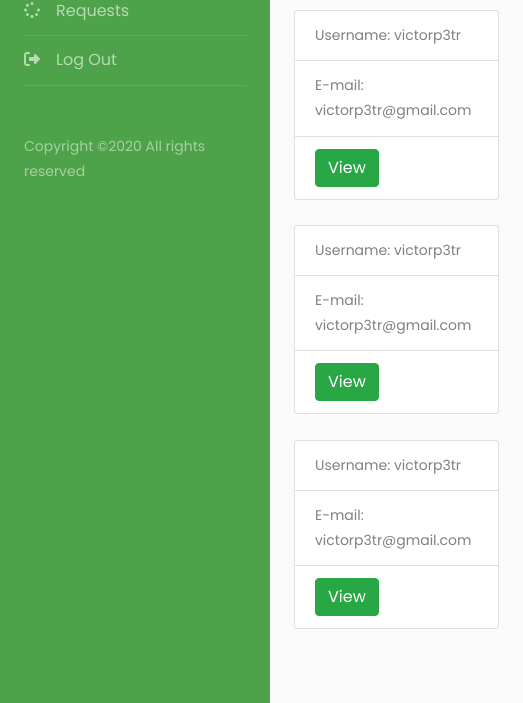
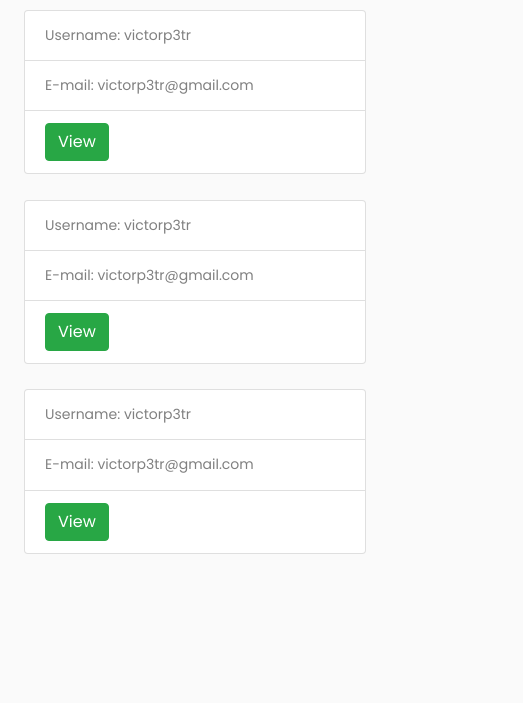
Before and after one commit to victuk/corporate-setup, a plain HTML site: page dashboards/admin-profile-users-list.html in a window 390 px wide. Shown: the part 217-920 px from the top of the page, 523 px wide, since content can reach past the window. After the commit the page ends 845 px from the top, so only its background shows below. Drawn offline with Linux system fonts and the light colour scheme.

Commit message:
I have fixed the sidebar problem, so it will only sho up when we are on a laptop screen, on a phone's screen it remains hidden umless the siebar toggle button is clicked

```diff
--- a/dashboards/admin-profile-users-list.html
+++ b/dashboards/admin-profile-users-list.html
@@ -30,7 +30,7 @@
 		<div class="wrapper d-flex align-items-stretch">
 
 		<!-- Sidebar starts here -->
-			<nav id="sidebar" class="active">
+			<nav id="sidebar">
 				<div class="custom-menu">
 					<button type="button" id="sidebarCollapse" class="btn btn-primary">
 	          <i class="fa fa-bars"></i>
```
Also changed, not shown: dashboards/admin-profile.html (+1 -1 lines), dashboards/admin-requests-list.html (+1 -1 lines), dashboards/admin-view-user-profile.html (+1 -1 lines), dashboards/user-our-service.html (+1 -1 lines), dashboards/user-profile-documents.html (+1 -1 lines), dashboards/user-profile.html (+1 -1 lines).
